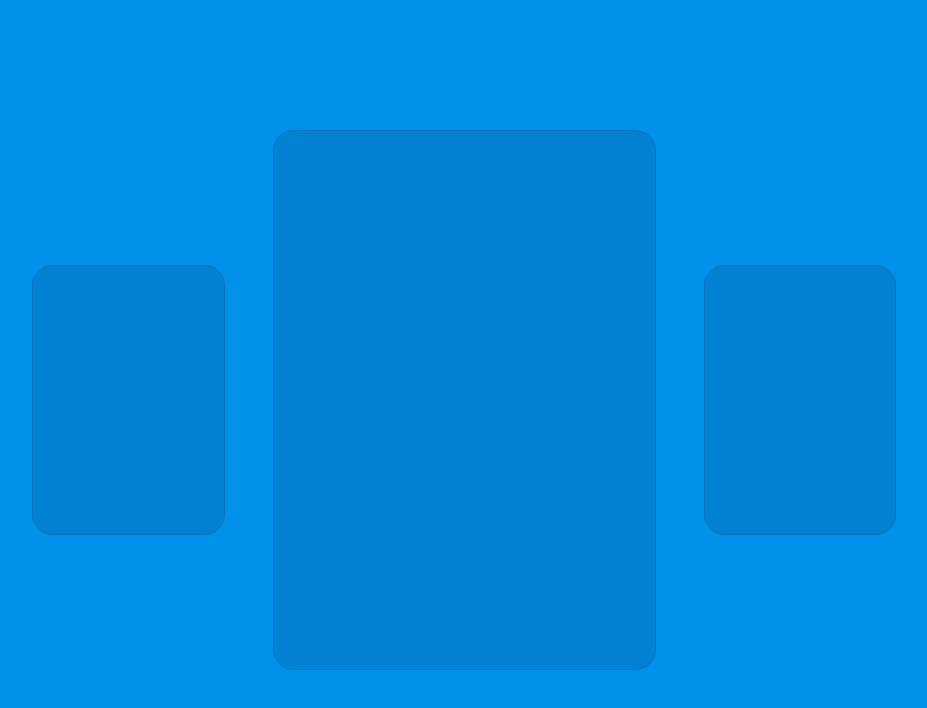
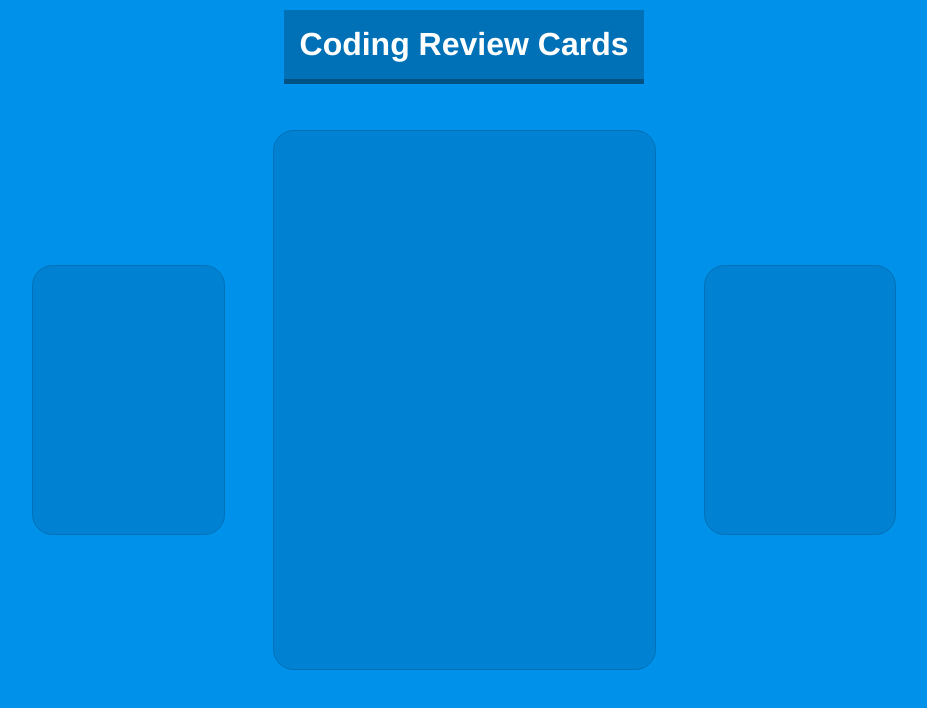
Before and after one commit to matthewhunter/coding-interview-cards, a React app: page / in a window 1280 px wide. Shown: the top 708 px of the page, without its empty margins (176-1103 px from the left). Built offline with nearby package versions, Linux system fonts and the light colour scheme.

Commit message:
removed cards reference and included header in view

```diff
--- a/src/components/App.jsx
+++ b/src/components/App.jsx
@@ -1,7 +1,6 @@
 import React from 'react'
 import Header from './Header'
 import Board from './Board'
-import cards from '../cards'
 
 export default class App extends React.Component {
   state = {
@@ -20,8 +19,8 @@ export default class App extends React.Component {
   render() {
     return (
       <React.Fragment>
-        {/* <Header title={this.state.title}/> */}
-        <Board unplayedCards={this.state.unplayedCards} selectCard={this.selectCard} />
+        <Header title={this.state.title}/>
+        <Board unplayedCards={this.state.unplayedCards} currentCard={this.state.currentCard} playedCards={this.state.playedCards} selectCard={this.selectCard} />
       </React.Fragment>
     )
   }
```
